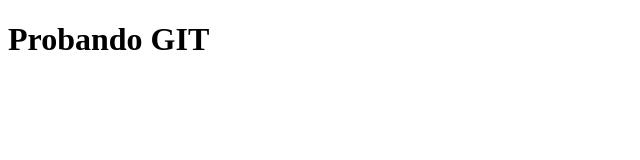
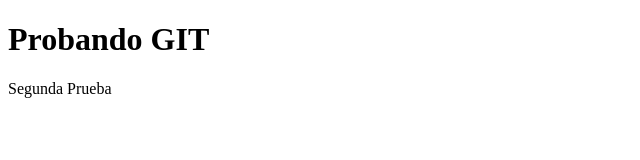
Before and after one commit to 2VOLTAIC3/Web-Desing-Challenges, a plain HTML site: page index.html in a window 1280 px wide. Shown: the whole page, without its empty margins (0-640 px from the left). Drawn offline with Linux system fonts and the light colour scheme.

Commit message:
Segundo Commit agregando etiquetas en el index.html

```diff
--- a/index.html
+++ b/index.html
@@ -7,5 +7,6 @@
 </head>
 <body>
     <h1>Probando GIT</h1>
+    <p> Segunda Prueba </p>
 </body>
 </html>
```
